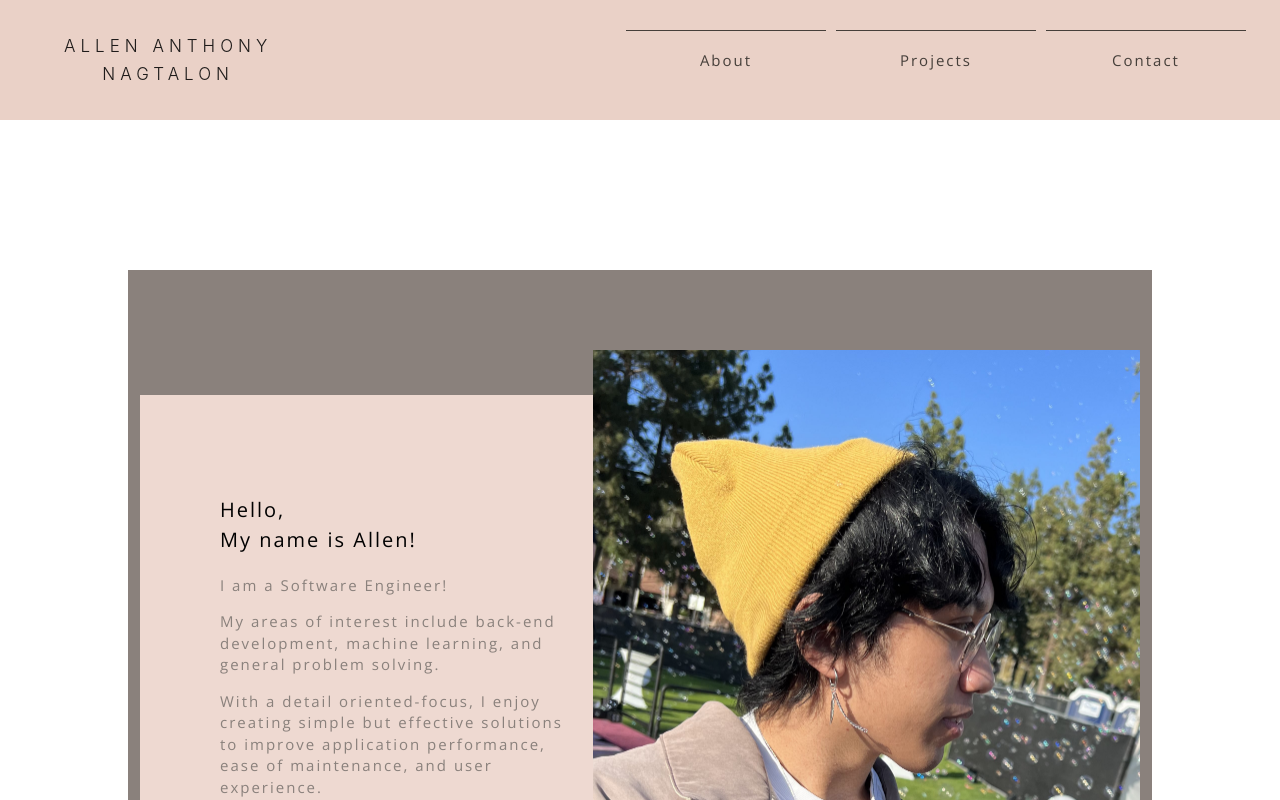
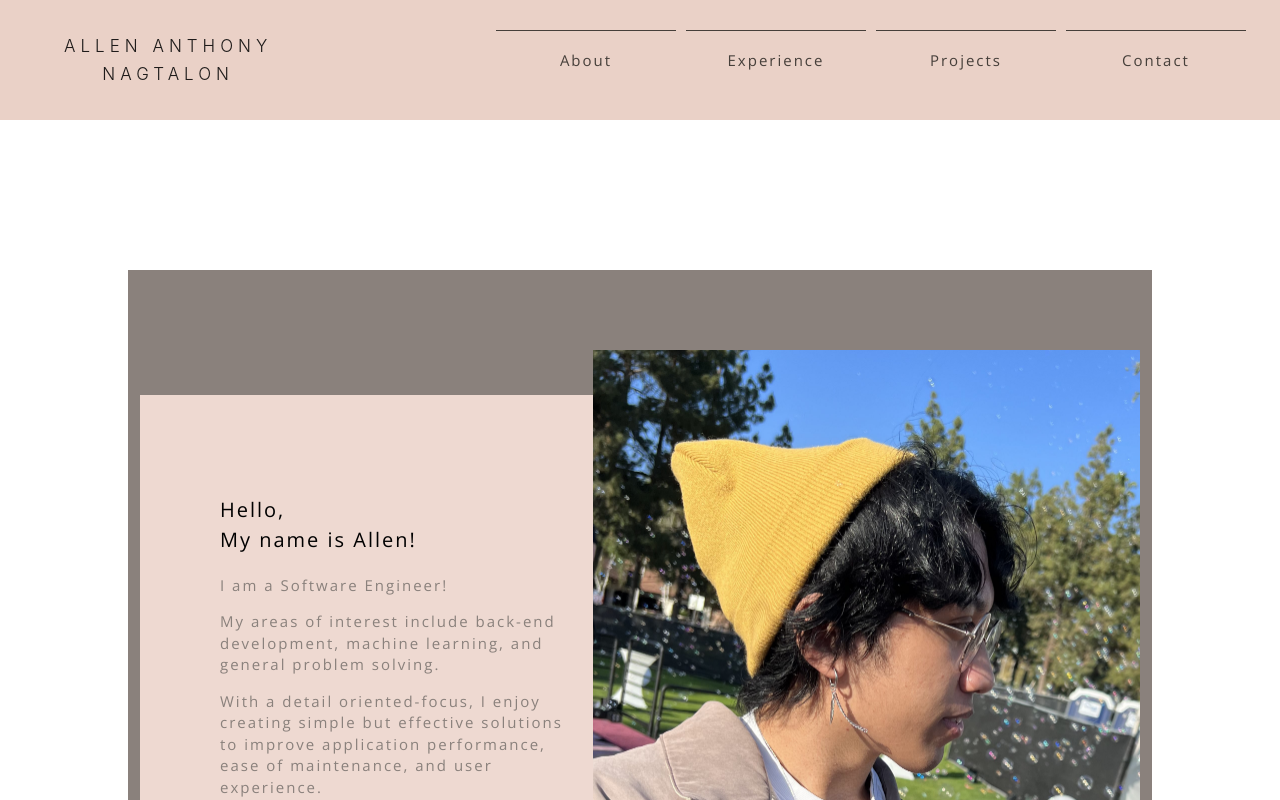
Before and after one commit to allen-nagtalon/portfolio, a React (Create React App) app: page / in a window 1280 px wide. Shown: the top 800 px of the page. Built offline with nearby package versions, Linux system fonts and the light colour scheme.

Commit message:
Change navbar to reflect portfolio sections

```diff
--- a/src/components/navbar/NavBar.js
+++ b/src/components/navbar/NavBar.js
@@ -1,6 +1,6 @@
 import { AppBar, Box, Button, Toolbar, Typography } from "@mui/material"
 
-const navItems = ['About', 'Projects', 'Contact']
+const navItems = ['About', 'Experience', 'Projects', 'Contact']
 
 const scrollToTop = (event) => {
   console.log('Logo clicked!')
@@ -41,7 +41,7 @@ const NavBar = _ => {
                 color='dark.main'
                 sx={{
                   height: 60,
-                  width: 200,
+                  width: 180,
                   textTransform: 'none',
                   borderTop: 1,
                   borderRadius: 0,
```
